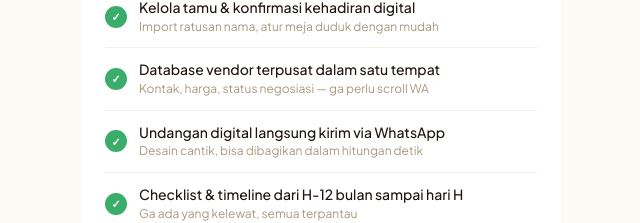
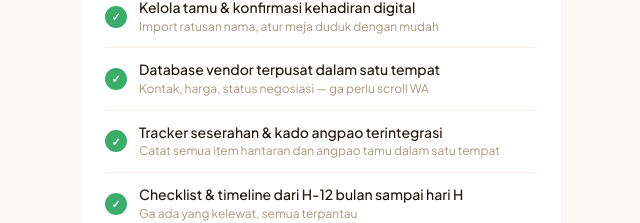
Before and after one commit to Willybrenkman/nikah-rapi-web, a React (Vite) app: page /v4 in a window 1280 px wide. Shown: the part 1158-1381 px from the top of the page, without its empty margins (319-959 px from the left). Built offline with nearby package versions, Linux system fonts and the light colour scheme; no server answers; a web font is replaced by a local one.

Commit message:
fix: replace undangan digital feature with seserahan & kado angpao tracker

```diff
--- a/src/pages/landing/NikahRapiLanding.jsx
+++ b/src/pages/landing/NikahRapiLanding.jsx
@@ -587,7 +587,7 @@ export default function NikahRapiLanding() {
                         </div>
                         <div className="feat-item">
                             <div className="feat-check">✓</div>
-                            <div className="feat-text">Undangan digital langsung kirim via WhatsApp<span>Desain cantik, bisa dibagikan dalam hitungan detik</span></div>
+                            <div className="feat-text">Tracker seserahan & kado angpao terintegrasi<span>Catat semua item hantaran dan angpao tamu dalam satu tempat</span></div>
                         </div>
                         <div className="feat-item">
                             <div className="feat-check">✓</div>
```
